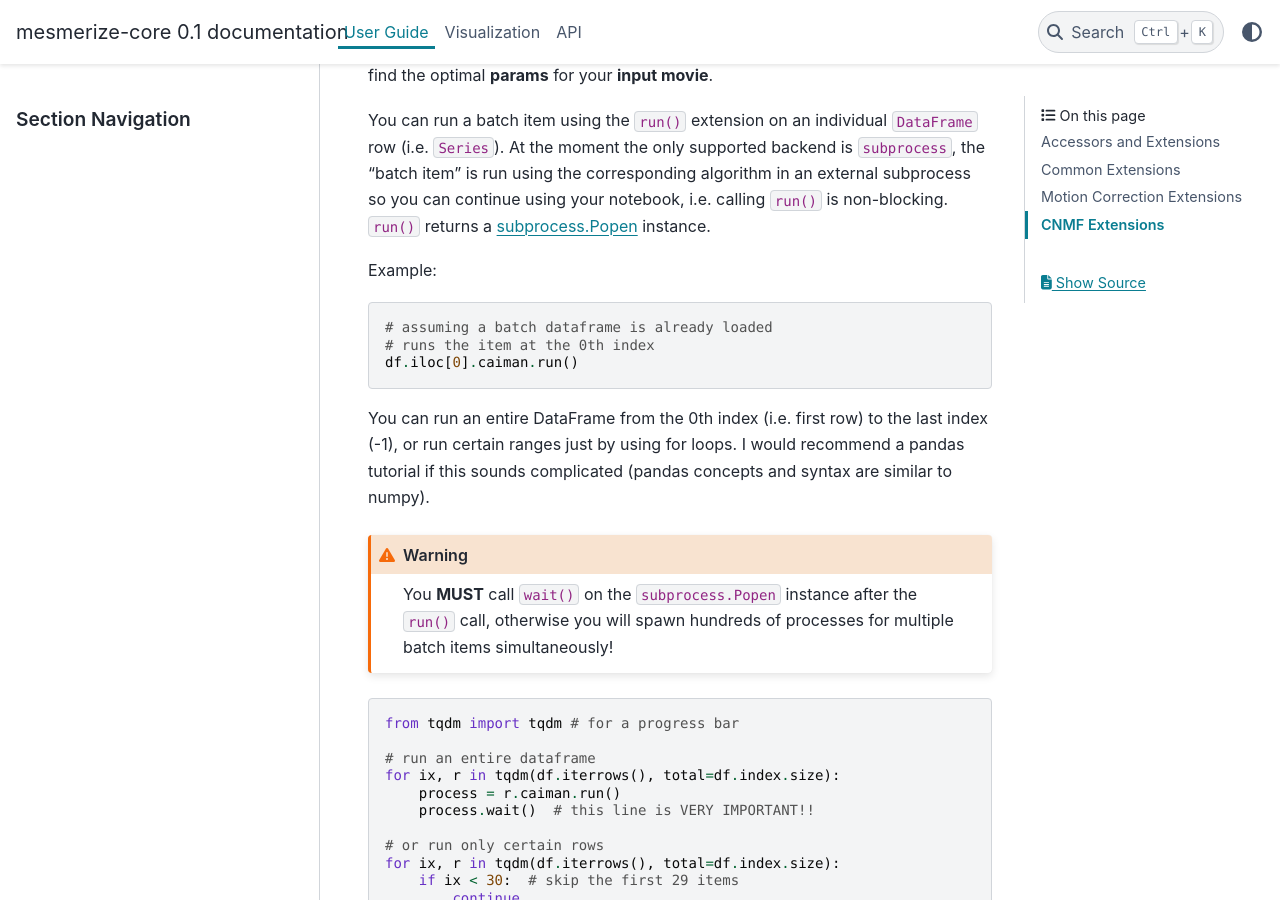
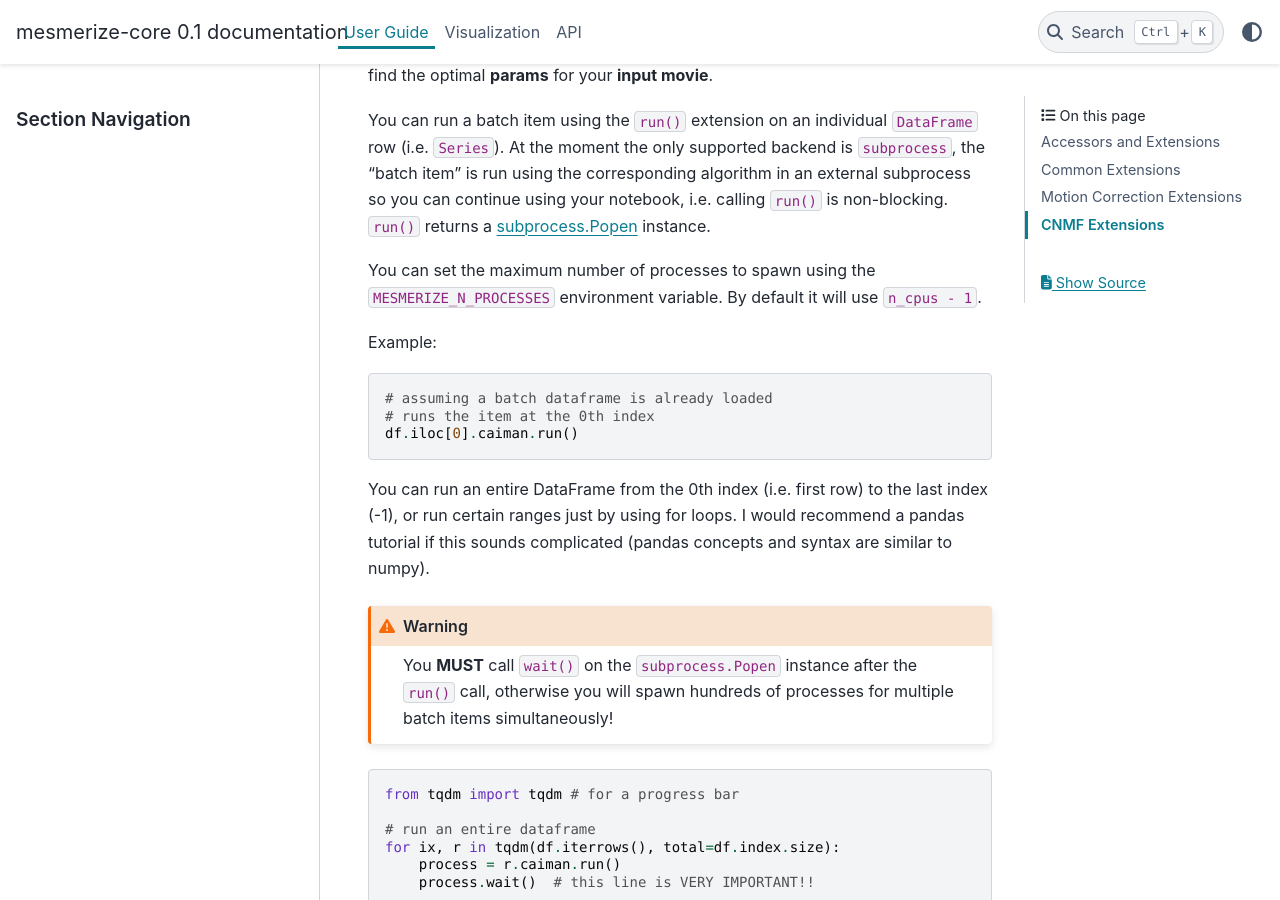
Before and after one commit to nel-lab/mesmerize-core, a Sphinx documentation site: the page built from docs/source/user_guide.rst, in a window 1280 px wide and 900 px high, scrolled down 4758 px. Built offline with Sphinx 7.4.7 and the PyData theme 0.15.4, drawn with Linux system fonts in a browser that asks for light colours.

Commit message:
add MESMERIZE_N_PROCESSES to docs

```diff
--- a/docs/source/user_guide.rst
+++ b/docs/source/user_guide.rst
@@ -192,6 +192,8 @@ You can add multiple "batch items" using the same **input movie** and set the sa
 
 You can run a batch item using the ``run()`` extension on an individual ``DataFrame`` row (i.e. ``Series``). At the moment the only supported backend is ``subprocess``, the "batch item" is run using the corresponding algorithm in an external subprocess so you can continue using your notebook, i.e. calling ``run()`` is non-blocking. ``run()`` returns a `subprocess.Popen <https://docs.python.org/3/library/subprocess.html#popen-objects>`_ instance.
 
+You can set the maximum number of processes to spawn using the ``MESMERIZE_N_PROCESSES`` environment variable. By default it will use ``n_cpus - 1``.
+
 Example:
 
 .. code-block:: python
```
